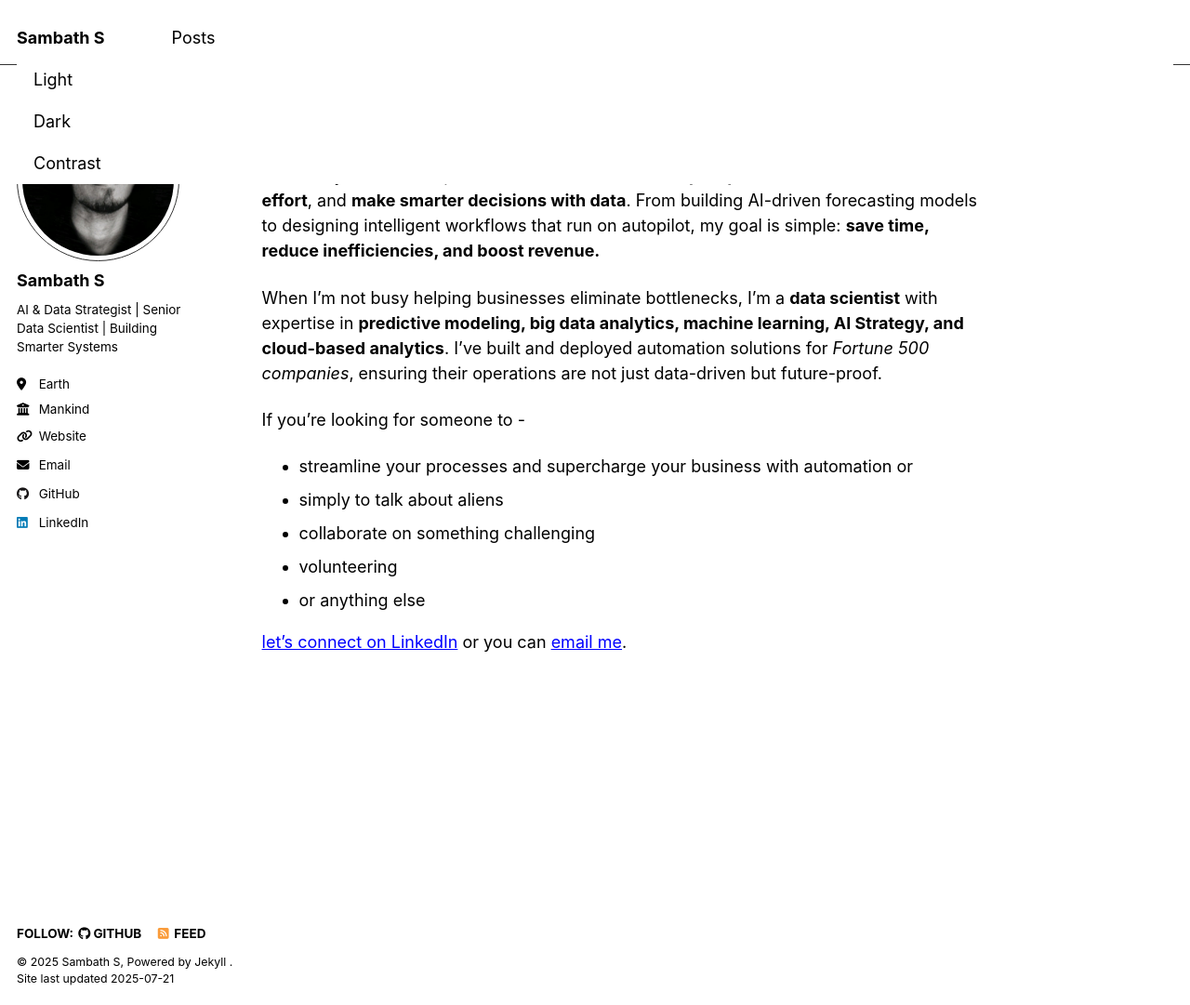
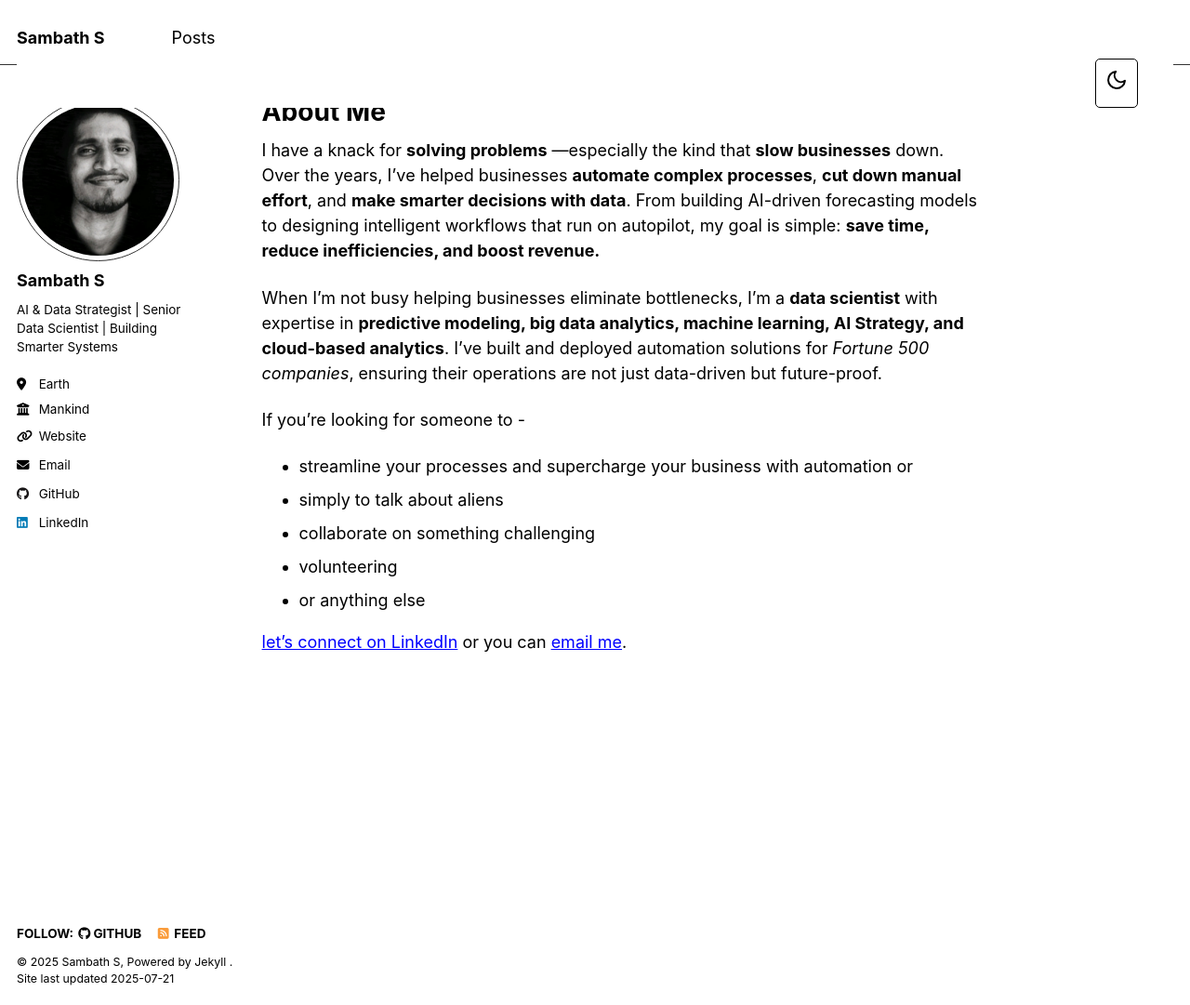
Before and after one commit to sambaths/sambaths-site, a Jekyll site: the page built from _pages/about.md, in a window 1280 px wide and 1081 px high. Shown: the whole window at 93% size. Built offline with Jekyll 4.4.1, drawn with Linux system fonts in a browser that asks for light colours.

Commit message:
Improve theme switcher design and functionality

```diff
--- a/_includes/masthead.html
+++ b/_includes/masthead.html
@@ -17,11 +17,11 @@
           {% endfor %}
         </ul>
         <ul class="hidden-links hidden"></ul>
-        <ul class="theme-switcher">
-          <li><a href="#" data-theme="default">Light</a></li>
-          <li><a href="#" data-theme="dark">Dark</a></li>
-          <li><a href="#" data-theme="contrast">Contrast</a></li>
-        </ul>
+        <div class="theme-switcher">
+          <a href="#" class="theme-toggle" title="Switch Theme">
+            <svg viewBox="0 0 24 24" width="24" height="24" stroke="currentColor" stroke-width="2" fill="none" stroke-linecap="round" stroke-linejoin="round" class="css-i6dzq1"><path d="M21 12.79A9 9 0 1 1 11.21 3 7 7 0 0 0 21 12.79z"></path></svg>
+          </a>
+        </div>
       </nav>
     </div>
   </div>
--- a/assets/css/main.scss
+++ b/assets/css/main.scss
@@ -42,3 +42,17 @@
     "vendor/font-awesome/brands",
     "vendor/magnific-popup/magnific-popup"
 ;
+
+.theme-switcher {
+  display: flex;
+  justify-content: flex-end;
+  align-items: center;
+  margin-right: 20px;
+}
+
+.theme-switcher a {
+  padding: 10px;
+  border: 1px solid;
+  border-radius: 5px;
+  text-decoration: none;
+}
```
Also changed, not shown: assets/js/_main.js (+5 -3 lines).
